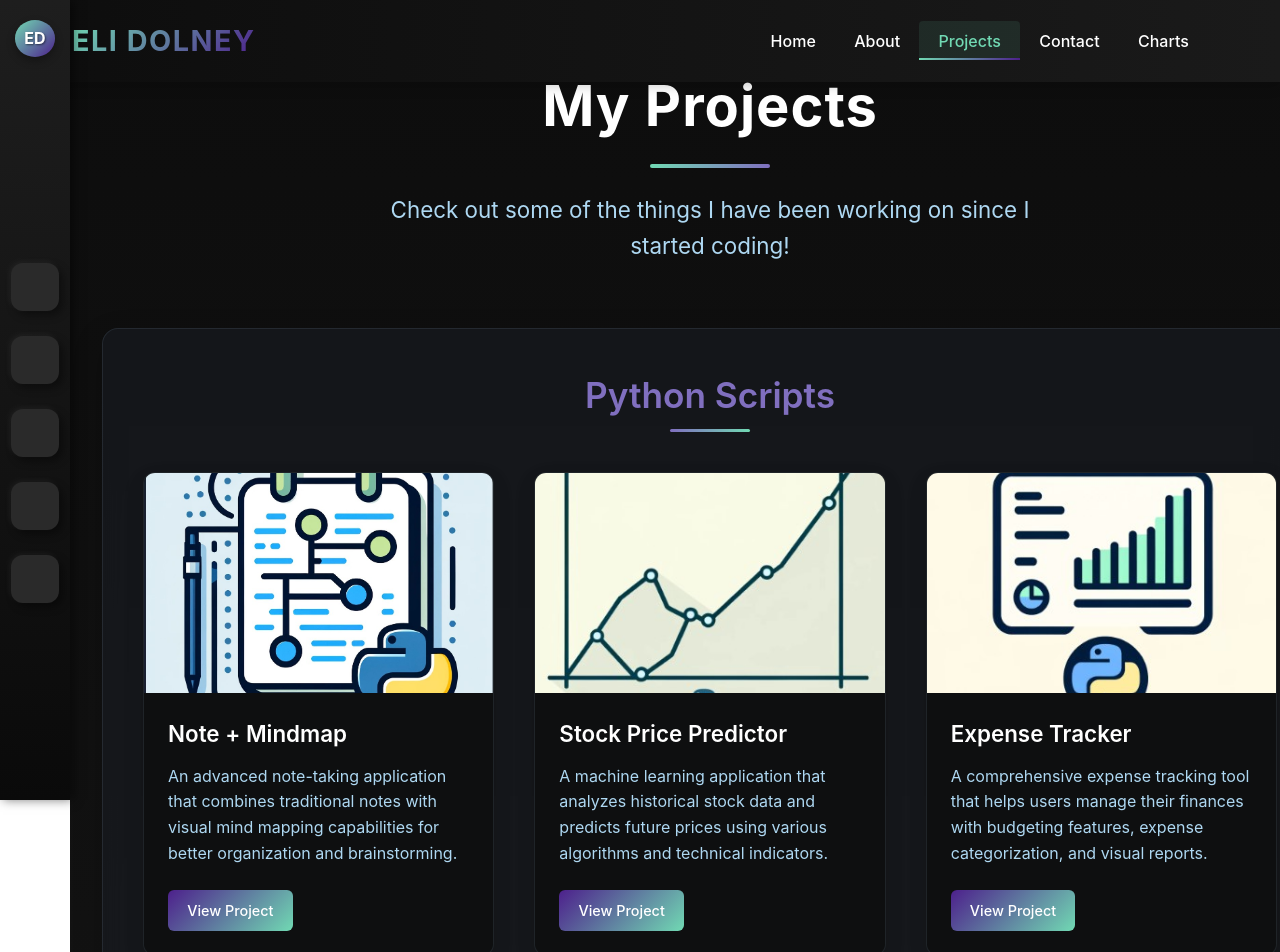
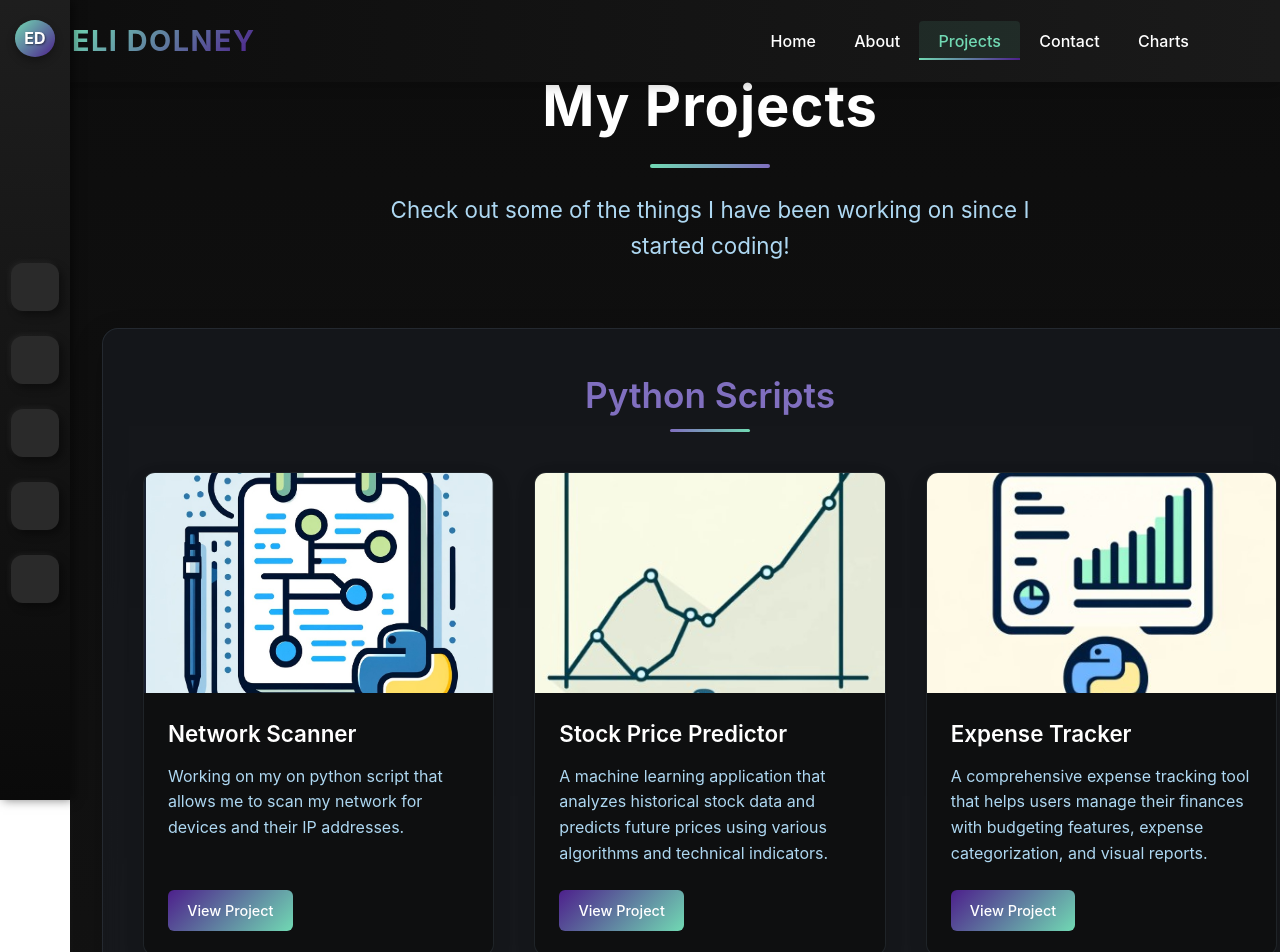
Before and after one commit to Eli-Dolney/eli, a Vue app: page /projects in a window 1280 px wide. Shown: the top 952 px of the page. Built offline with nearby package versions, Linux system fonts and the light colour scheme.

Commit message:
Updated a Project 2 networking scanner

```diff
--- a/src/components/Projects.vue
+++ b/src/components/Projects.vue
@@ -209,17 +209,19 @@ export default {
           ]
         },
         {
-          title: 'Note + Mindmap',
-          description: 'An advanced note-taking application that combines traditional notes with visual mind mapping capabilities for better organization and brainstorming.',
-          link: 'https://github.com/Eli-Dolney/notes',
+          title: 'Network Scanner',
+          description: 'Working on my on python script that allows me to scan my network for devices and their IP addresses.',
+          link: 'https://github.com/Eli-Dolney/network_scanner',
           imageSrc: note,
           category: 'Python Scripts',
-          technologies: ['Python', 'PyQt', 'SQLite', 'NetworkX'],
+          technologies: ['Python', 'Scapy', 'python-nmap', 'Nmap', 'Npcap'],
           features: [
-            'Mind map visualization',
-            'Rich text editing',
-            'Note categorization',
-            'Export to multiple formats'
+            'Discover live hosts on a local network',
+            'Retrieve device details (IP, MAC, hostname, manufacturer)',
+            'Scan for open TCP ports',
+            'Perform OS fingerprinting and service detection using Nmap',
+            'Log results to JSON and a log file',
+            'Alerts on unknown devices based on a known devices list'
           ]
         },
         {
```
